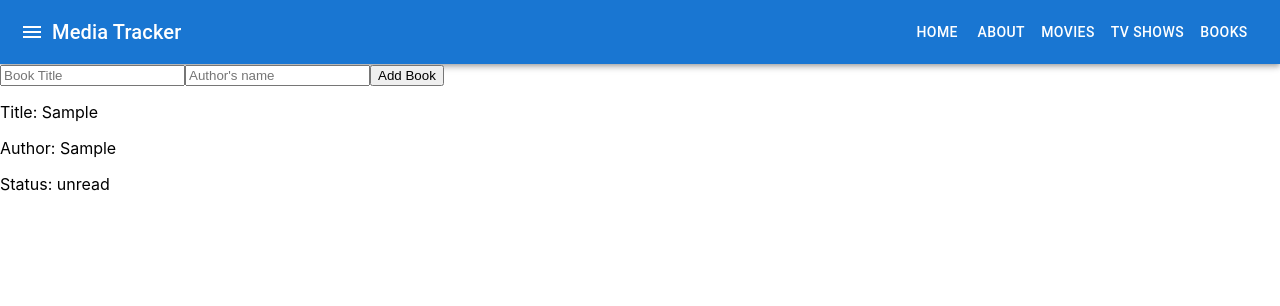
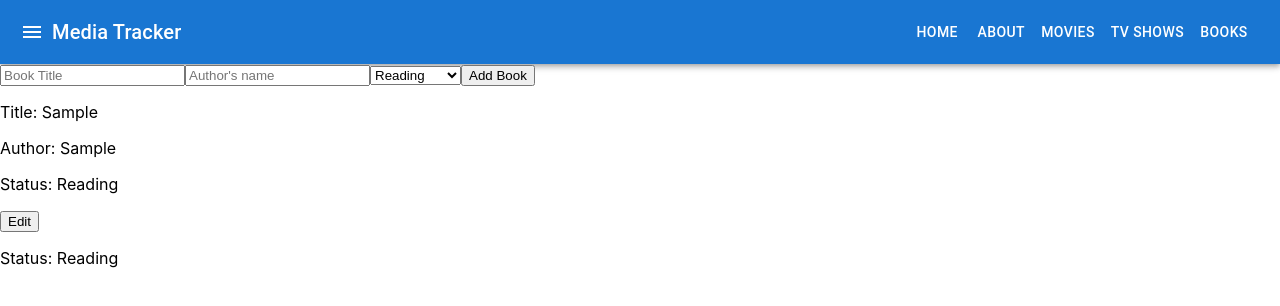
Before and after one commit to imRanDan/media-tracker, a React (Create React App) app: page /books in a window 1280 px wide. Both pictures are taken after typing "Sample", "Sample" into the empty fields and a click on the button "Add Book". Shown: the top 306 px of the page. Built offline with nearby package versions, Linux system fonts and the light colour scheme.

Commit message:
adding in an edit feature for Status

```diff
--- a/src/components/Books.js
+++ b/src/components/Books.js
@@ -1,11 +1,26 @@
-import { BookmarkSharp } from '@mui/icons-material';
 import React from 'react';
 import { useState } from 'react';
+
+import DeleteIcon from '@mui/icons-material/Delete';
+import EditIcon from '@mui/icons-material/Edit';
 
 function Books() {
   const [books, setBooks]  = useState([])
   const [bookTitle, setBookTitle] = useState('')
   const [bookAuthor, setBookAuthor] = useState('')
+  const [bookStatus, setBookStatus] = useState('Reading')
+  // Adding Books
+
+
+  // Editing Entries
+  const [editingId, setEditingId] = useState(null)
+  const updateStatus = (id, newStatus) => {
+    setBooks((prevBooks) =>
+      prevBooks.map((book) =>
+        book.id === id ? {...book, status: newStatus } : book
+      )
+    )
+  }
 
   return (
     <div>
@@ -21,16 +36,23 @@ function Books() {
         onChange={e => setBookAuthor(e.target.value)}
         placeholder="Author's name"
       />
+      <select value={bookStatus} onChange={(e) => setBookStatus(e.target.value)}>
+        <option value="Reading">Reading</option>
+        <option value="Completed">Completed</option>
+        <option value="Wishlist">Wishlist</option>
+        <option value="Abandoned">Abandoned</option>
+      </select>
       <button onClick={() => {
         const newBook = {
           id: Date.now(),
           title: bookTitle,
           author: bookAuthor,
-          status: "unread"
+          status: bookStatus
         }
         setBooks([...books, newBook])
         setBookTitle('')
         setBookAuthor('')
+        setBookStatus('Reading')
       }}>
         Add Book
       </button>
@@ -40,9 +62,25 @@ function Books() {
           <p>Title: {book.title}</p>
           <p>Author: {book.author}</p>
           <p>Status: {book.status}</p>
+          <button onClick={() => setEditingId(book.id)}>Edit</button>
+          {editingId === book.id ? (
+          <>
+            <select
+              value={book.status}
+              onChange={(e) => updateStatus(book.id, e.target.value)}
+            >
+              <option value="Reading">Reading</option>
+              <option value="Completed">Completed</option>
+              <option value="Wishlist">Wishlist</option>
+              <option value="Abandoned">Abandoned</option>
+            </select>
+            <button onClick={() => setEditingId(null)}>Done</button>
+            </>
+          ) : (
+            <p>Status: {book.status}</p>
+          )}
         </div>
       ))}
-
     </div>
   )
 }
```
